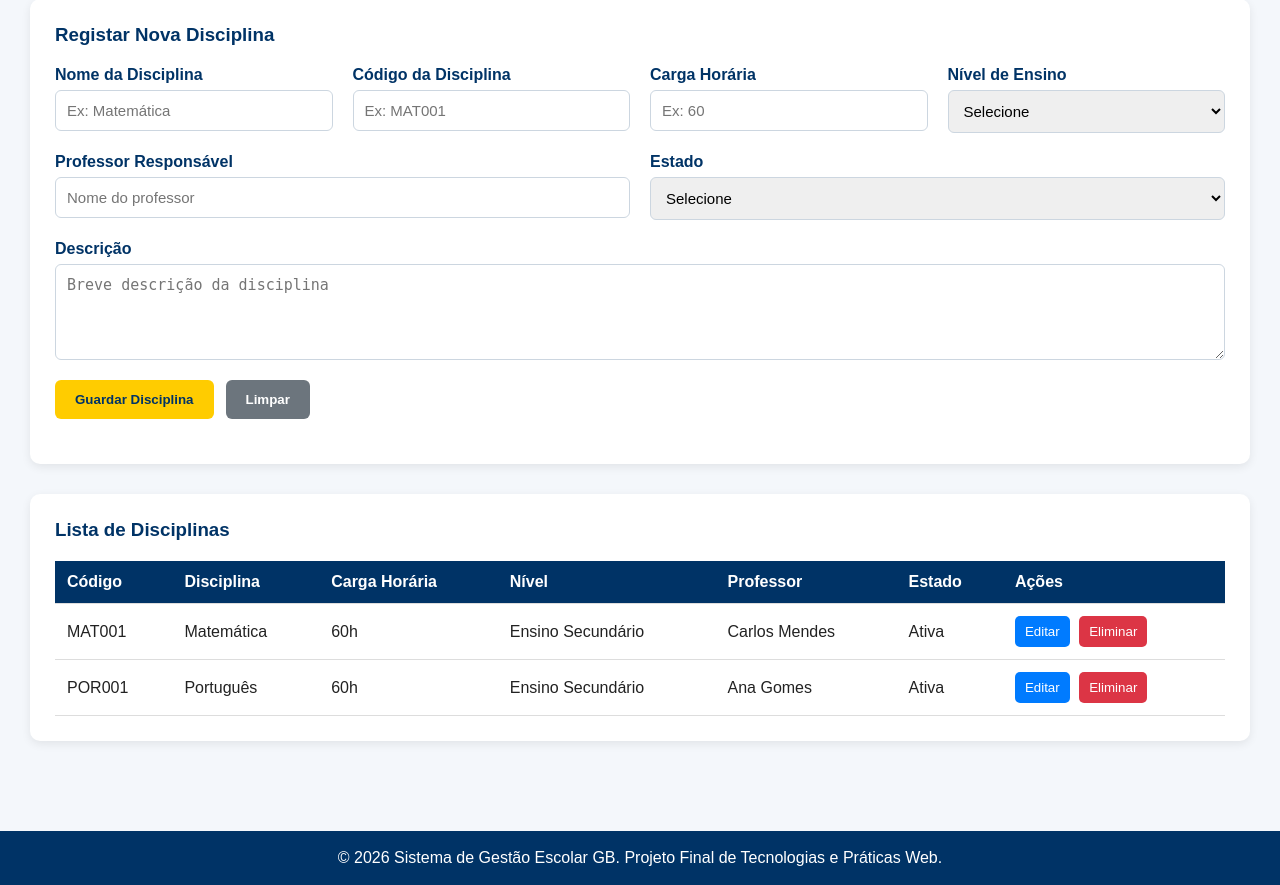
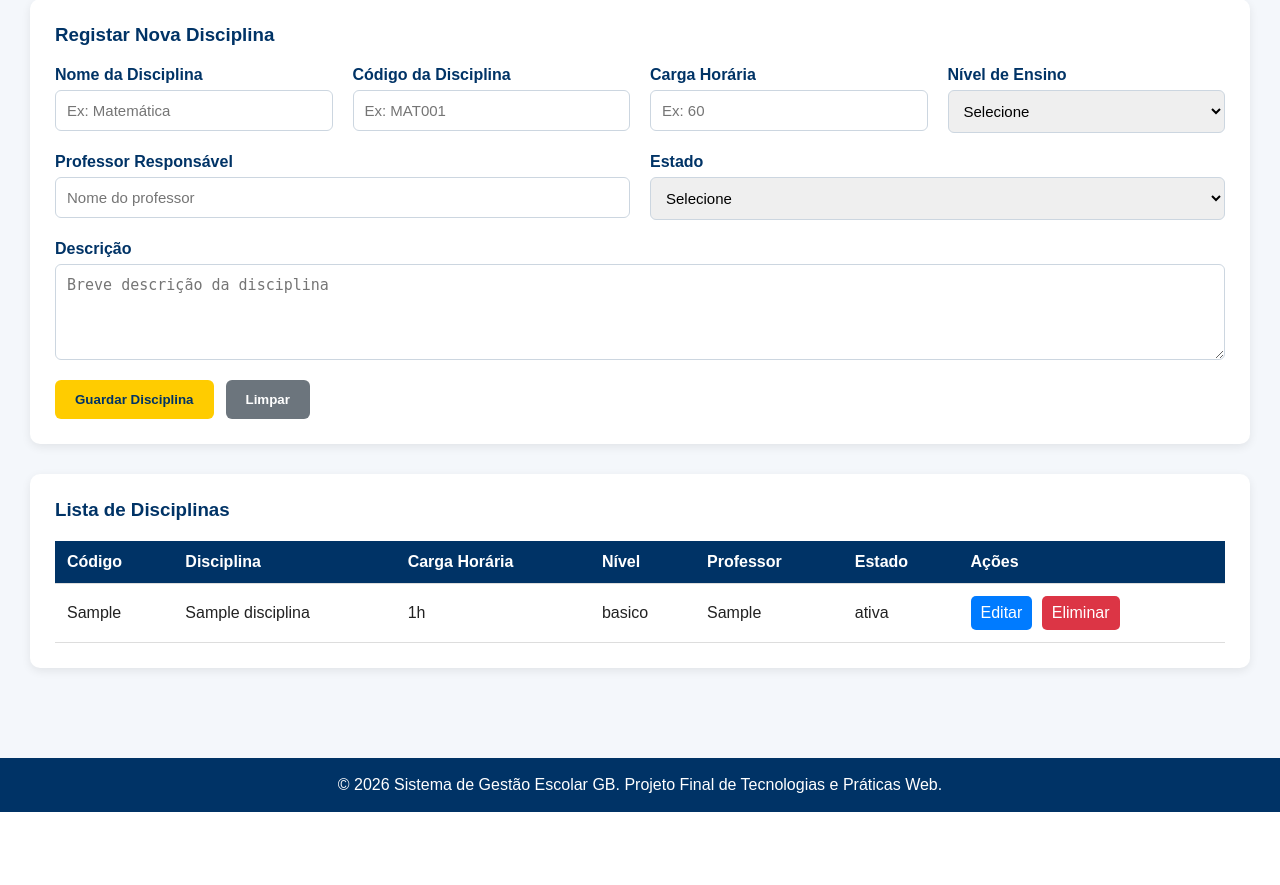
Before and after one commit to ibraimacamara19/TP_Web, a PHP site: page /disciplinas.php in a window 1280 px wide. Shown: the part 311-1196 px from the top of the page. After the commit the page ends 1123 px from the top, so only its background shows below. Run offline with PHP 8.4, Linux system fonts and the light colour scheme; tables that the repository leaves empty hold one stand-in row (values such as "Sample post").

Commit message:
Implementa CRUD de disciplinas

```diff
--- a/disciplinas.php
+++ b/disciplinas.php
@@ -1,3 +1,70 @@
+<?php
+require_once 'config/conexao.php';
+
+$mensagem = "";
+
+if (isset($_GET["msg"])) {
+    if ($_GET["msg"] === "eliminado") {
+        $mensagem = "Disciplina eliminada com sucesso!";
+    }
+
+    if ($_GET["msg"] === "atualizado") {
+        $mensagem = "Disciplina atualizada com sucesso!";
+    }
+}
+
+if (isset($_GET["acao"]) && $_GET["acao"] === "eliminar" && isset($_GET["id"])) {
+    $id_disciplina = intval($_GET["id"]);
+
+    $sql_delete = "DELETE FROM disciplinas WHERE id_disciplina = ?";
+    $stmt_delete = mysqli_prepare($conn, $sql_delete);
+    mysqli_stmt_bind_param($stmt_delete, "i", $id_disciplina);
+
+    if (mysqli_stmt_execute($stmt_delete)) {
+        header("Location: disciplinas.php?msg=eliminado");
+        exit;
+    } else {
+        $mensagem = "Erro ao eliminar disciplina: " . mysqli_error($conn);
+    }
+}
+
+if ($_SERVER["REQUEST_METHOD"] === "POST") {
+    $nome = $_POST["nome_disciplina"];
+    $codigo = $_POST["codigo_disciplina"];
+    $carga_horaria = $_POST["carga_horaria"];
+    $nivel_ensino = $_POST["nivel_disciplina"];
+    $professor_responsavel = $_POST["professor_responsavel"];
+    $estado = $_POST["estado_disciplina"];
+    $descricao = $_POST["descricao_disciplina"];
+
+    $sql = "INSERT INTO disciplinas
+        (codigo, nome, carga_horaria, nivel_ensino, professor_responsavel, estado, descricao)
+        VALUES (?, ?, ?, ?, ?, ?, ?)";
+
+    $stmt = mysqli_prepare($conn, $sql);
+
+    mysqli_stmt_bind_param(
+        $stmt,
+        "ssissss",
+        $codigo,
+        $nome,
+        $carga_horaria,
+        $nivel_ensino,
+        $professor_responsavel,
+        $estado,
+        $descricao
+    );
+
+    if (mysqli_stmt_execute($stmt)) {
+        $mensagem = "Disciplina registada com sucesso!";
+    } else {
+        $mensagem = "Erro ao registar disciplina: " . mysqli_error($conn);
+    }
+}
+
+$resultado = mysqli_query($conn, "SELECT * FROM disciplinas ORDER BY id_disciplina DESC");
+?>
+
 <?php include 'includes/header.php'; ?>
 <?php include 'includes/menu.php'; ?>
 
@@ -11,39 +78,24 @@
     <section class="formulario-container">
         <h3>Registar Nova Disciplina</h3>
 
-        <form class="formulario formulario-disciplina" method="post" action="#">
+        <?php if (!empty($mensagem)) { ?>
+            <p class="mensagem-formulario"><?php echo $mensagem; ?></p>
+        <?php } ?>
+
+        <form class="formulario" method="post" action="disciplinas.php">
             <div class="campo">
                 <label for="nome_disciplina">Nome da Disciplina</label>
-                <input
-                    type="text"
-                    id="nome_disciplina"
-                    name="nome_disciplina"
-                    placeholder="Ex: Matemática"
-                    required
-                    maxlength="100">
+                <input type="text" id="nome_disciplina" name="nome_disciplina" placeholder="Ex: Matemática" required maxlength="100">
             </div>
 
             <div class="campo">
                 <label for="codigo_disciplina">Código da Disciplina</label>
-                <input
-                    type="text"
-                    id="codigo_disciplina"
-                    name="codigo_disciplina"
-                    placeholder="Ex: MAT001"
-                    required
-                    maxlength="20">
+                <input type="text" id="codigo_disciplina" name="codigo_disciplina" placeholder="Ex: MAT001" required maxlength="20">
             </div>
 
             <div class="campo">
                 <label for="carga_horaria">Carga Horária</label>
-                <input
-                    type="number"
-                    id="carga_horaria"
-                    name="carga_horaria"
-                    placeholder="Ex: 60"
-                    min="1"
-                    max="300"
-                    required>
+                <input type="number" id="carga_horaria" name="carga_horaria" placeholder="Ex: 60" min="1" max="300" required>
             </div>
 
             <div class="campo">
@@ -58,12 +110,7 @@
 
             <div class="campo">
                 <label for="professor_responsavel">Professor Responsável</label>
-                <input
-                    type="text"
-                    id="professor_responsavel"
-                    name="professor_responsavel"
-                    placeholder="Nome do professor"
-                    maxlength="120">
+                <input type="text" id="professor_responsavel" name="professor_responsavel" placeholder="Nome do professor" maxlength="120">
             </div>
 
             <div class="campo">
@@ -77,19 +124,13 @@
 
             <div class="campo campo-largo">
                 <label for="descricao_disciplina">Descrição</label>
-                <textarea
-                    id="descricao_disciplina"
-                    name="descricao_disciplina"
-                    rows="4"
-                    placeholder="Breve descrição da disciplina"></textarea>
+                <textarea id="descricao_disciplina" name="descricao_disciplina" rows="4" placeholder="Breve descrição da disciplina"></textarea>
             </div>
 
             <div class="botoes-formulario">
                 <button type="submit" class="botao">Guardar Disciplina</button>
                 <button type="reset" class="botao-secundario">Limpar</button>
             </div>
-
-            <p class="mensagem-formulario" id="mensagemDisciplina"></p>
         </form>
     </section>
 
@@ -110,31 +151,28 @@
             </thead>
 
             <tbody>
-                <tr>
-                    <td>MAT001</td>
-                    <td>Matemática</td>
-                    <td>60h</td>
-                    <td>Ensino Secundário</td>
-                    <td>Carlos Mendes</td>
-                    <td>Ativa</td>
-                    <td>
-                        <button class="acao editar">Editar</button>
-                        <button class="acao eliminar">Eliminar</button>
-                    </td>
-                </tr>
+                <?php while ($disciplina = mysqli_fetch_assoc($resultado)) { ?>
+                    <tr>
+                        <td><?php echo htmlspecialchars($disciplina["codigo"]); ?></td>
+                        <td><?php echo htmlspecialchars($disciplina["nome"]); ?></td>
+                        <td><?php echo htmlspecialchars($disciplina["carga_horaria"]); ?>h</td>
+                        <td><?php echo htmlspecialchars($disciplina["nivel_ensino"]); ?></td>
+                        <td><?php echo htmlspecialchars($disciplina["professor_responsavel"]); ?></td>
+                        <td><?php echo htmlspecialchars($disciplina["estado"]); ?></td>
+                        <td>
+                            <a class="acao editar" href="editar_disciplina.php?id=<?php echo $disciplina['id_disciplina']; ?>">
+                                Editar
+                            </a>
 
-                <tr>
-                    <td>POR001</td>
-                    <td>Português</td>
-                    <td>60h</td>
-                    <td>Ensino Secundário</td>
-                    <td>Ana Gomes</td>
-                    <td>Ativa</td>
-                    <td>
-                        <button class="acao editar">Editar</button>
-                        <button class="acao eliminar">Eliminar</button>
-                    </td>
-                </tr>
+                            <a
+                                class="acao eliminar"
+                                href="disciplinas.php?acao=eliminar&id=<?php echo $disciplina['id_disciplina']; ?>"
+                                onclick="return confirm('Tem a certeza que deseja eliminar esta disciplina?');">
+                                Eliminar
+                            </a>
+                        </td>
+                    </tr>
+                <?php } ?>
             </tbody>
         </table>
     </section>
```
Also changed, not shown: database/gestao_escolar_gb.sql (+33 -0 lines), editar_disciplina.php (added, +142 -0 lines).
